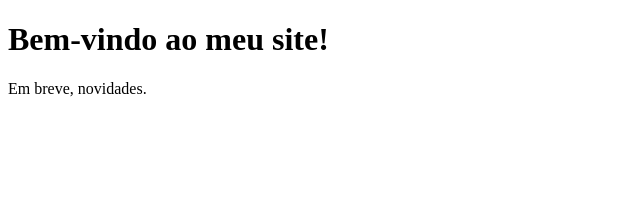
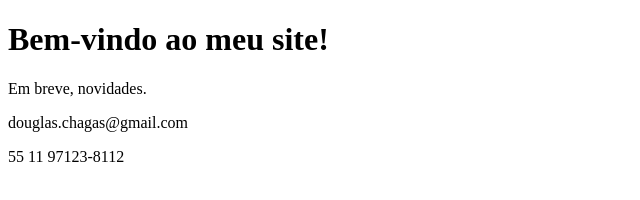
Before and after one commit to DouglasChagas/dotchagas.github.io, a plain HTML site: page index.html in a window 1280 px wide. Shown: the whole page, without its empty margins (0-640 px from the left). Drawn offline with Linux system fonts and the light colour scheme.

Commit message:
Update index.html

```diff
--- a/index.html
+++ b/index.html
@@ -7,5 +7,7 @@
 <body>
   <h1>Bem-vindo ao meu site!</h1>
   <p>Em breve, novidades.</p>
+  <p>douglas.chagas@gmail.com</p>
+  <p>55 11 97123-8112</p>
 </body>
 </html>
```
